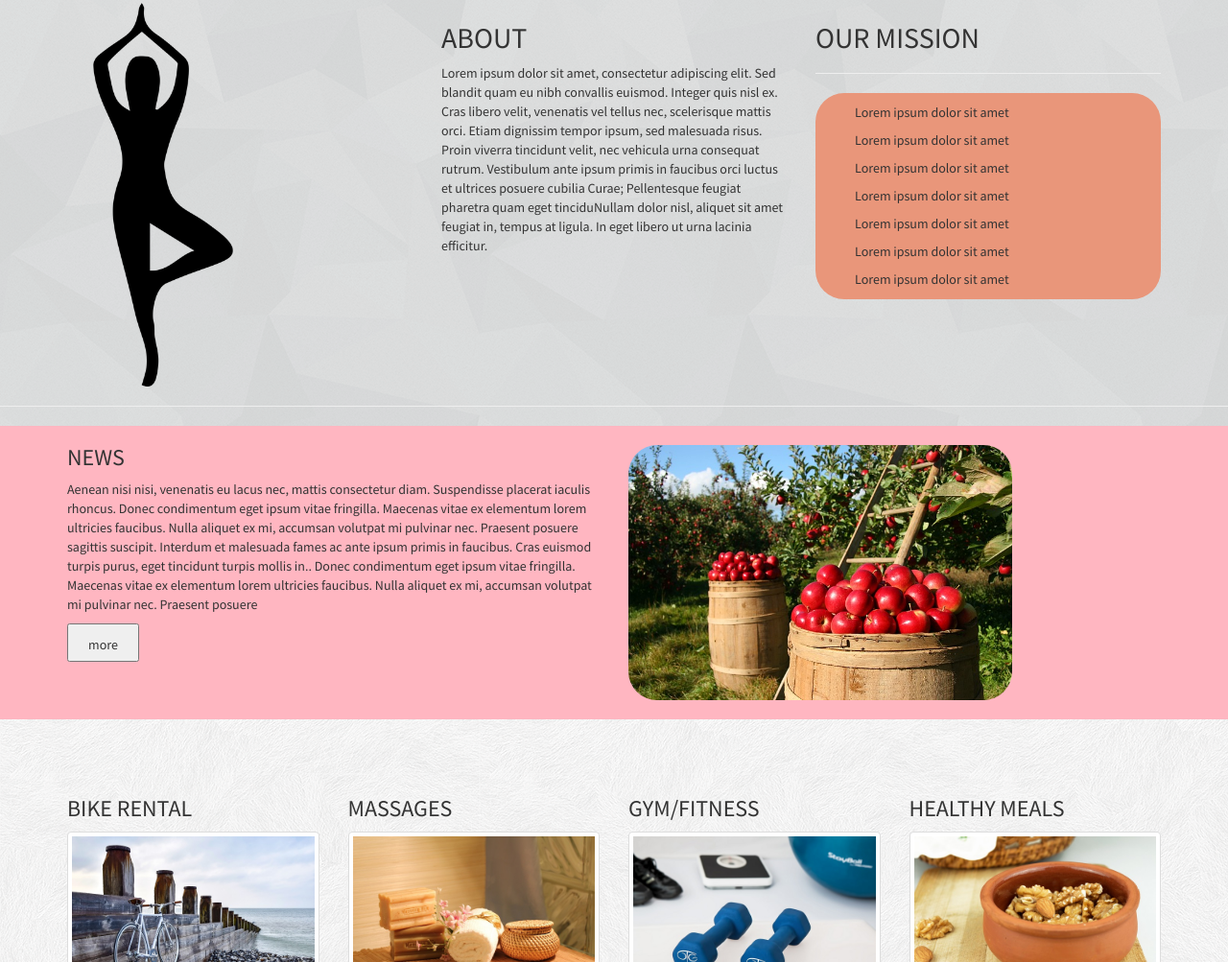
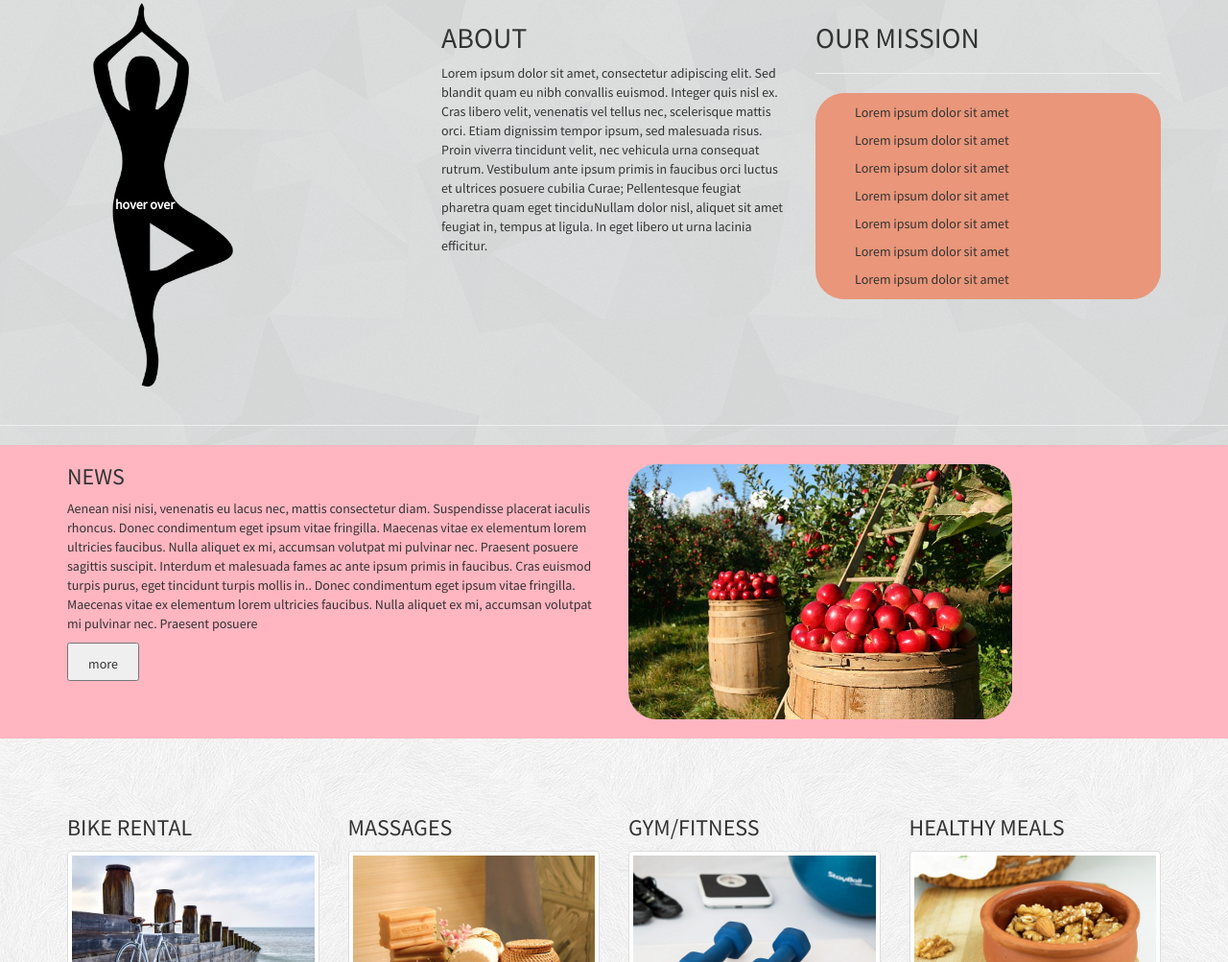
Before and after one commit to marta1111/new_web, a plain HTML site: page index.html in a window 1280 px wide. Shown: the part 858-1861 px from the top of the page at 96% size. Drawn offline with nearby package versions, Linux system fonts and the light colour scheme; files whose address does not match are found by name.

Commit message:
adding new functionality

```diff
--- a/css/user.css
+++ b/css/user.css
@@ -72,6 +72,13 @@ h1{
     background: url(..//img/patterns/shattered.png);
     margin-top:-42px;
     padding-top: 70px;
+}
+.about_pic_text{
+    color: #fff;
+    font-weight: 600;
+    position: relative;
+    bottom: 200px;
+    left: 50px;
 }
 .mission{
     border: 1px solid transparent;
--- a/index.html
+++ b/index.html
@@ -68,6 +68,7 @@
             <div class="row">
                 <div class="col-xs-6 col-sm-6 col-md-4 col-lg-4">
                     <img src="img/pics/5.png" class="img-responsive woman" alt="" width="200"/>
+                    <div class="about_pic_text">hover over</div>
                 </div>
                 <div class="col-xs-6 col-sm-6 col-md-4 col-lg-4">
                         <h2>About</h2>
--- a/js/user.js
+++ b/js/user.js
@@ -19,10 +19,12 @@ $(document).ready(function(){
         $(".more_text").show(1000);
         $(".less_text").show(1000);
         $(".more_info").hide(1000);
+        $(".apple").hide(1000);
     });
     $(".less_text").click(function(){
         $(".more_text").hide(1000);
         $(".less_text").hide(1000);
         $(".more_info").show(1000);
+        $(".apple").show(1000);
     });
 });
```
